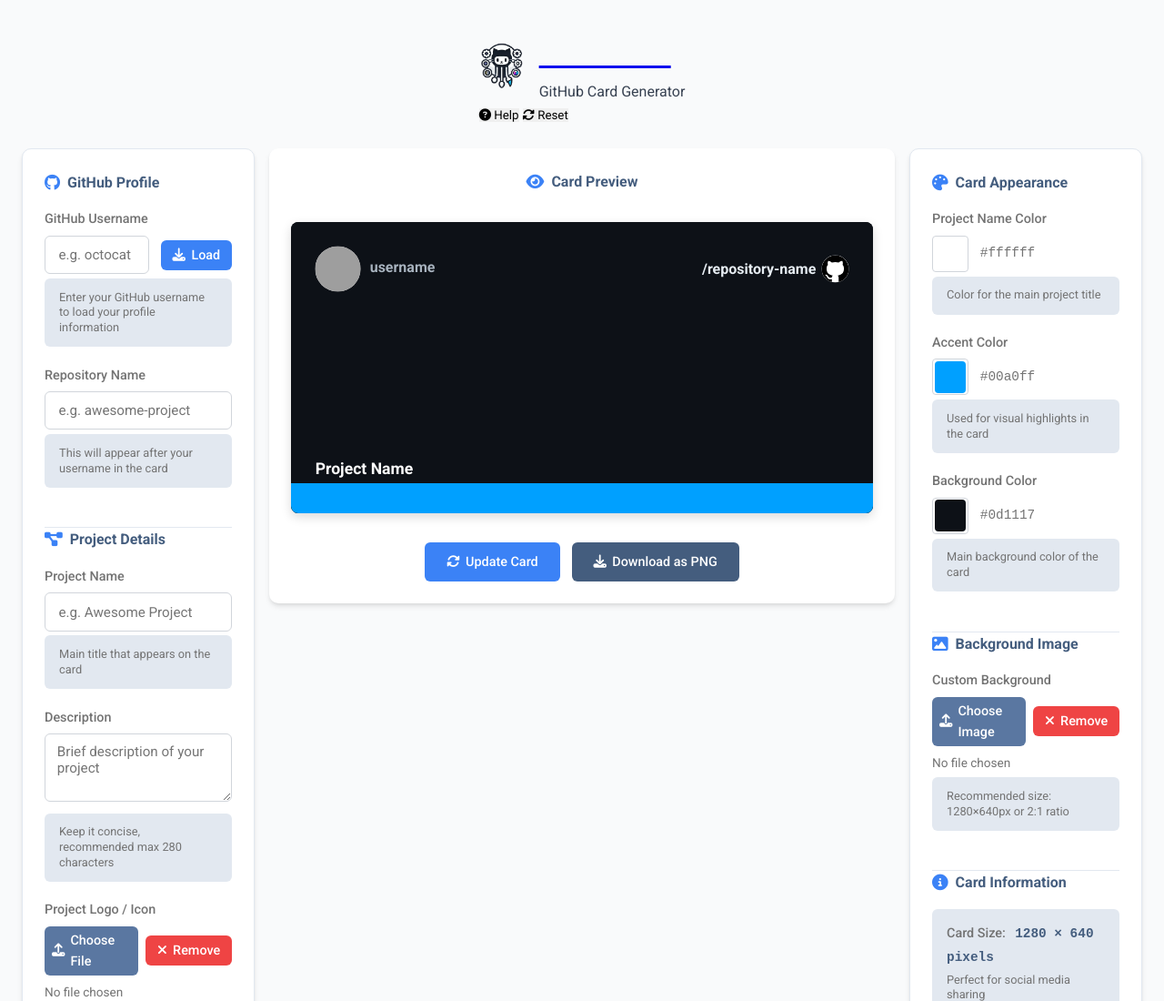
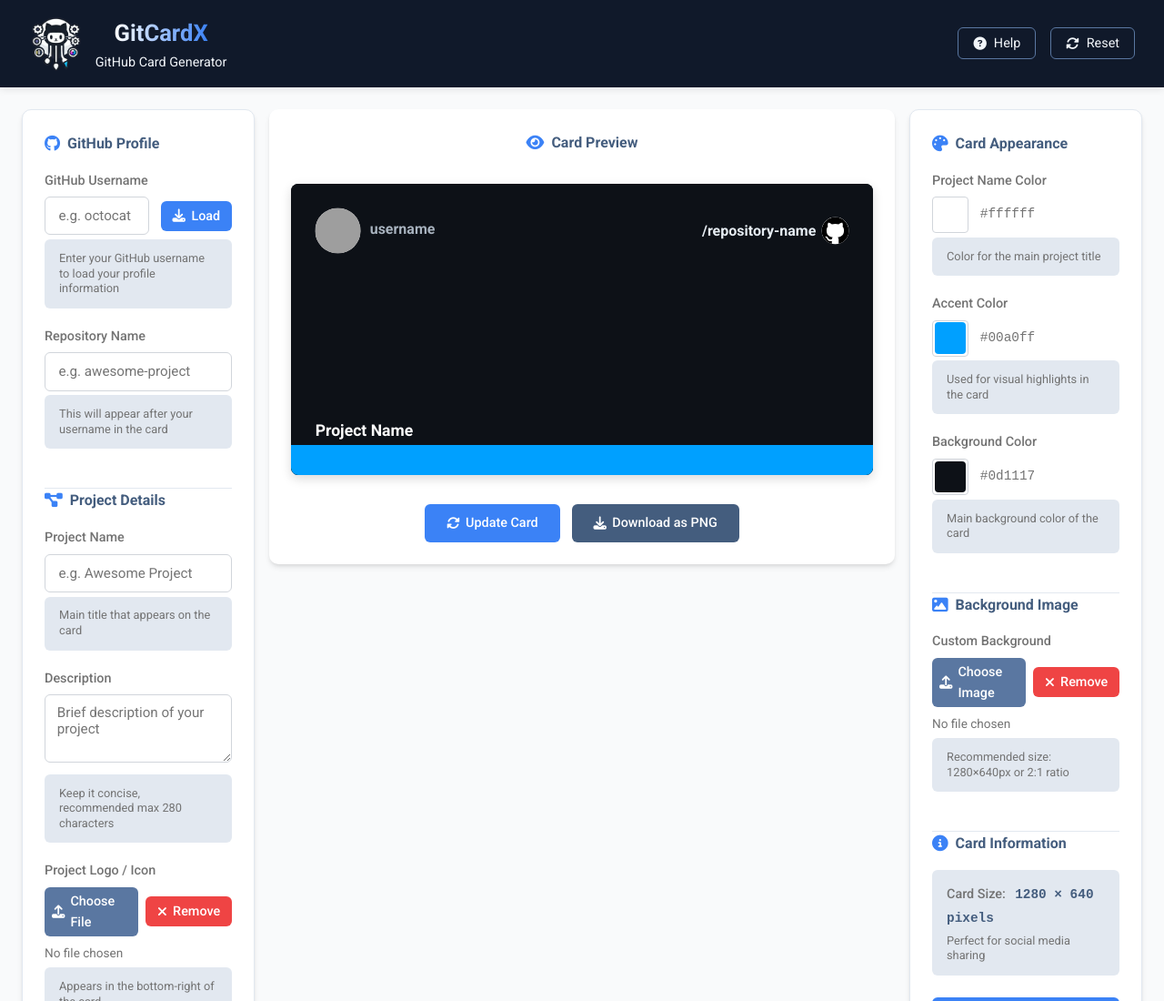
Before and after one commit to sandovaldavid/gitHub-project-card-generator, a plain HTML site: page index.html in a window 1280 px wide. Shown: the top 1100 px of the page at 91% size. Drawn offline with Linux system fonts and the light colour scheme; grey boxes are pictures that could not be loaded; a script that the page names is missing.

Commit message:
💄 refactor header.css for improved styling consistency, responsiveness, and enhanced layout structure

```diff
--- a/static/styles/components/header.css
+++ b/static/styles/components/header.css
@@ -1,23 +1,35 @@
-/* Contenedor principal del header */
+/* Main header container */
 .app-header {
-	display: flex;
 	justify-content: center;
-	margin-top: 30px;
+	background-color: var(--bg-dark);
+	padding: 1rem 2rem;
+	box-shadow: 0 2px 8px rgba(0, 0, 0, 0.1);
+	position: relative;
+	z-index: 10;
 }
 
-/* Contenedor del logo */
+.header-content {
+	display: flex;
+	justify-content: space-between;
+	align-items: center;
+	max-width: 1400px;
+	margin: 0 auto;
+}
+
+/* Logo container */
 .logo-container {
 	display: flex;
+	align-items: center;
+	gap: 0.8rem;
 	justify-content: flex-end;
-	align-items: center;
 }
 
-/* Estilos del logo de la aplicación */
+/* Application logo styles */
 .app-logo {
-	width: 50px;
-	height: 50px;
-	border-radius: 10px;
-	margin-right: 1rem;
+	width: 60px;
+	height: 60px;
+	border-radius: 8px;
+	object-fit: cover;
 	transition: transform 0.3s ease;
 }
 
@@ -25,15 +37,31 @@
 	transform: rotate(5deg);
 }
 
-/* Estilos de títulos dentro del header */
-h1 {
-	font-size: 2.25rem;
-	margin: 0;
-	color: white;
-	background: linear-gradient(90deg, var(--dark-gray), var(--border-color));
-	background-clip: text;
+/* Header title styles */
+
+.content-logo-text {
+	display: flex;
+	flex-direction: column;
+	align-items: center;
+}
+
+.link-app-logo-title {
+	text-decoration: none;
+	color: var(--text-light);
+	display: flex;
+	align-items: center;
+	gap: 0.5rem;
+}
+.app-logo-title {
+	color: transparent;
+	background: linear-gradient(90deg, #fff, var(--accent-color));
+	font-size: 1.6rem;
 	-webkit-background-clip: text;
-	color: transparent;
+}
+
+.app-tagline {
+	color: var(--text-light);
+	font-size: 0.9rem;
 }
 
 h2 {
@@ -45,14 +73,14 @@ h2 {
 	gap: 10px;
 }
 
-/* Contenedor principal del generador */
+/* Main generator container */
 .generator {
 	display: flex;
 	flex-wrap: wrap;
 	gap: 30px;
 }
 
-/* Sección de previsualización */
+/* Preview section */
 .preview {
 	flex: 2;
 	min-width: 300px;
@@ -60,13 +88,42 @@ h2 {
 	flex-direction: column;
 }
 
-/* Media queries para adaptación responsive del header */
+.header-actions {
+	display: flex;
+	gap: 1rem;
+	align-items: center;
+}
+
+.header-btn {
+	background-color: transparent;
+	color: var(--text-light);
+	border: 1px solid var(--secondary-color);
+	padding: 0.5rem 1rem;
+	border-radius: 6px;
+	font-size: 0.9rem;
+	cursor: pointer;
+	transition: all 0.2s ease;
+	display: flex;
+	align-items: center;
+	gap: 0.5rem;
+}
+
+.header-btn:hover {
+	background-color: rgba(255, 255, 255, 0.1);
+}
+
+.header-btn i {
+	font-size: 0.9rem;
+}
+
+/* Media queries for responsive header adaptation */
 @media (max-width: 768px) {
 	.app-header {
 		flex-direction: column;
 		align-items: center;
 		text-align: center;
 		margin: 20px 0;
+		padding: 1rem;
 	}
 
 	.logo-container {
@@ -78,8 +135,16 @@ h2 {
 		font-size: 1.8rem;
 	}
 
+	.app-header h1 {
+		font-size: 1.3rem;
+	}
+
 	h2 {
 		font-size: 1.4rem;
+	}
+
+	.app-tagline {
+		display: none;
 	}
 }
 
@@ -96,4 +161,8 @@ h2 {
 	h1 {
 		font-size: 1.6rem;
 	}
+
+	.header-actions {
+		display: none;
+	}
 }
```
